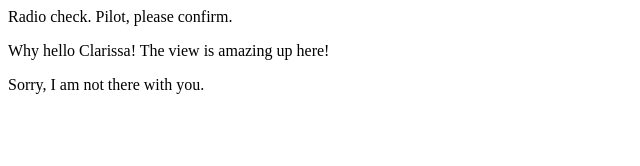
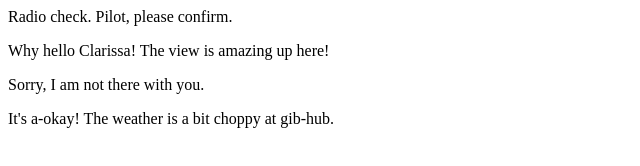
Before and after one commit to brnsgr8/LaunchCode-, a plain HTML site: page index.html in a window 1280 px wide. Shown: the whole page, without its empty margins (0-640 px from the left). Drawn offline with Linux system fonts and the light colour scheme.

Commit message:
Hey we did the fourth part

```diff
--- a/index.html
+++ b/index.html
@@ -3,5 +3,6 @@
       <p>Radio check. Pilot, please confirm.</p>
       <p>Why hello Clarissa! The view is amazing up here!</p>
       <p>Sorry, I am not there with you.</p>
+      <p>It's a-okay! The weather is a bit choppy at gib-hub.</p>
    </body>
 </html>
```
